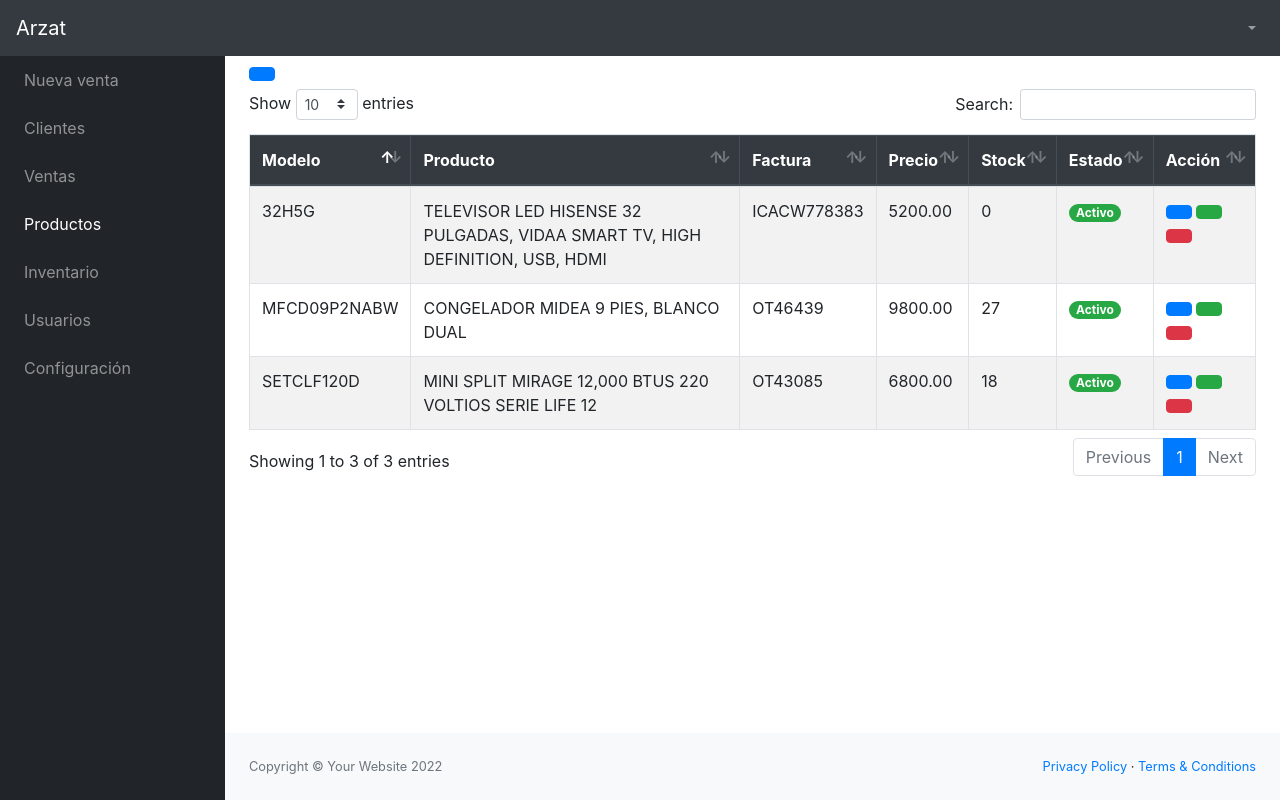
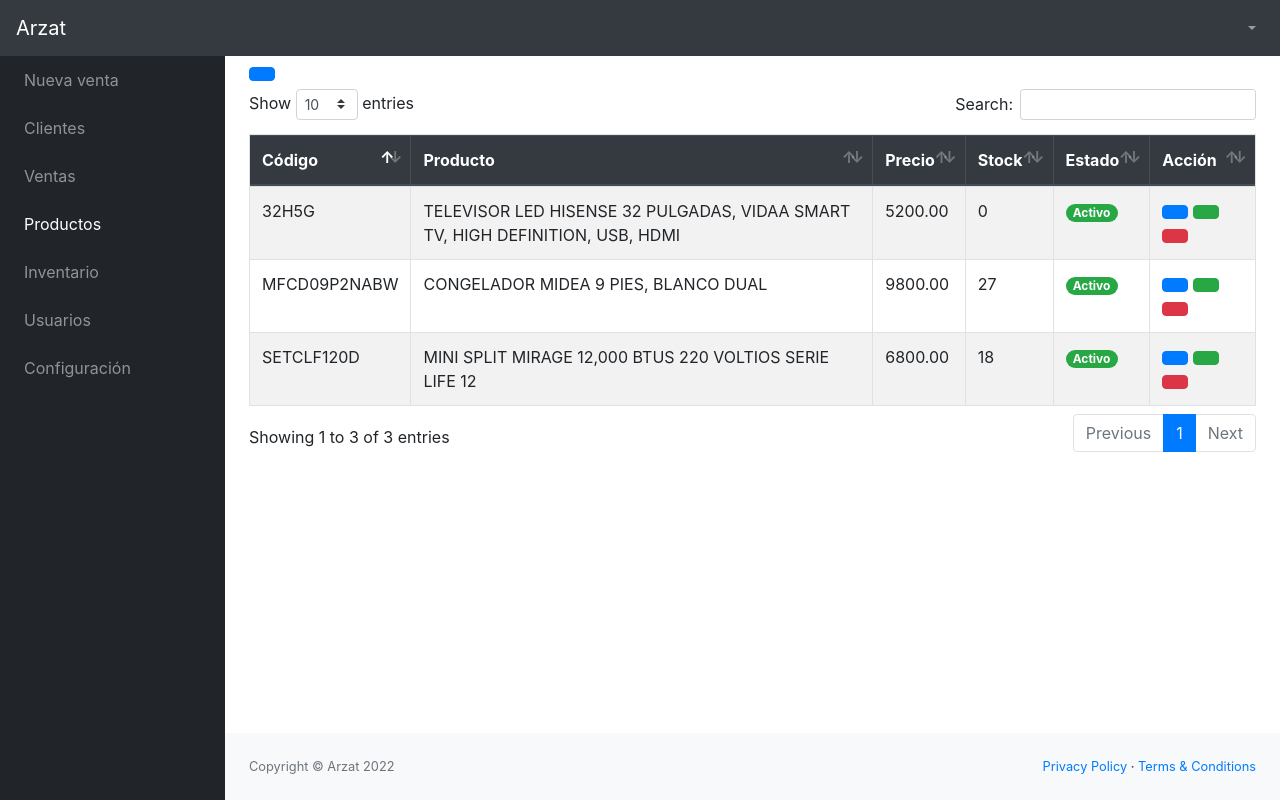
Before and after one commit to luxho-lopez/sis_venta, a PHP site: page /src/productos.php in a window 1280 px wide. Run offline with PHP 8.4, Linux system fonts and the light colour scheme; a user stored in the database is signed in; data comes from the database, SQL or seed files in the repository; both versions use the stored data as it was before the commit; some libraries are stand-ins or nearby versions.

Commit message:
actuzalizacion de datos

```diff
--- a/src/agregar_producto.php
+++ b/src/agregar_producto.php
@@ -21,7 +21,7 @@ if (empty($_GET['id'])) {
 if (!empty($_POST)) {
     $alert = "";
     if (!empty($_POST['cantidad']) || !empty($_POST['precio']) || !empty($_POST['producto_id'])) {
-        $precio = $_POST['precio'];
+        // $precio = $_POST['precio'];
         $cantidad = $_POST['cantidad'];
         $producto_id = $_GET['id'];
         $total = $cantidad + $data_producto['existencia'];
@@ -62,7 +62,7 @@ if (!empty($_POST)) {
                     </div>
                     <div class="form-group">
                         <label for="precio">Precio</label>
-                        <input type="text" placeholder="Ingrese nombre del precio" name="precio" class="form-control" value="<?php echo $data_producto['precio']; ?>">
+                        <input type="text" placeholder="Ingrese nombre del precio" name="precio" class="form-control" value="<?php echo $data_producto['precio']; ?>" disabled>
                     </div>
                     <div class="form-group">
                         <label for="cantidad">Agregar Cantidad</label>
--- a/src/includes/footer.php
+++ b/src/includes/footer.php
@@ -3,7 +3,7 @@
 <footer class="py-4 bg-light mt-auto">
     <div class="container-fluid">
         <div class="d-flex align-items-center justify-content-between small">
-            <div class="text-muted">Copyright &copy; Your Website 2022</div>
+            <div class="text-muted">Copyright &copy; Arzat 2022</div>
             <div>
                 <a href="#">Privacy Policy</a>
                 &middot;
--- a/src/productos.php
+++ b/src/productos.php
@@ -10,12 +10,11 @@
     if (!empty($_POST)) {
         $codigo = $_POST['codigo'];
         $producto = $_POST['producto'];
-        $factura = $_POST['factura'];
         $precio = $_POST['precio'];
         $cantidad = $_POST['cantidad'];
         $usuario_id = $_SESSION['idUser'];
         $alert = "";
-        if (empty($codigo) || empty($producto) || empty($factura) || empty($precio) || $precio <  0 || empty($cantidad) || $cantidad < 0) {
+        if (empty($codigo) || empty($producto) || empty($precio) || $precio <  0 || empty($cantidad) || $cantidad < 0) {
             $alert = '<div class="alert alert-danger" role="alert">
                 Todo los campos son obligatorios
               </div>';
@@ -27,7 +26,7 @@
                         El código ya existe
                     </div>';
             } else {
-                $query_insert = mysqli_query($conexion, "INSERT INTO producto(codigo,descripcion,factura,precio,existencia,usuario_id) values ('$codigo', '$producto', '$factura', '$precio','$cantidad','$usuario_id')");
+                $query_insert = mysqli_query($conexion, "INSERT INTO producto(codigo,descripcion,precio,existencia,usuario_id) values ('$codigo', '$producto', '$precio','$cantidad','$usuario_id')");
                 if ($query_insert) {
                     $alert = '<div class="alert alert-success" role="alert">
                 Producto Registrado
@@ -48,9 +47,8 @@
         <thead class="thead-dark">
             <tr>
                 <!-- <th>#</th> -->
-                <th>Modelo</th>
+                <th>Código</th>
                 <th>Producto</th>
-                <th>Factura</th>
                 <th>Precio</th>
                 <th>Stock</th>
                 <th>Estado</th>
@@ -75,7 +73,6 @@
 
                         <td><?php echo $data['codigo']; ?></td>
                         <td><?php echo $data['descripcion']; ?></td>
-                        <td><?php echo $data['factura']; ?></td>
                         <td><?php echo $data['precio']; ?></td>
                         <td><?php echo $data['existencia']; ?></td>
                         <td><?php echo $estado ?></td>
@@ -118,10 +115,6 @@
                         <input type="text" placeholder="Ingrese nombre del producto" name="producto" id="producto" class="form-control">
                     </div>
                     <div class="form-group">
-                        <label for="factura">Factura</label>
-                        <input type="text" placeholder="Ingrese numero de factura" name="factura" id="factura" class="form-control">
-                    </div>
-                    <div class="form-group">
                         <label for="precio">Precio</label>
                         <input type="text" placeholder="Ingrese precio" class="form-control" name="precio" id="precio">
                     </div>
```
Also changed, not shown: sis_venta.sql (+21 -19 lines), src/editar_producto.php (+2 -9 lines).
